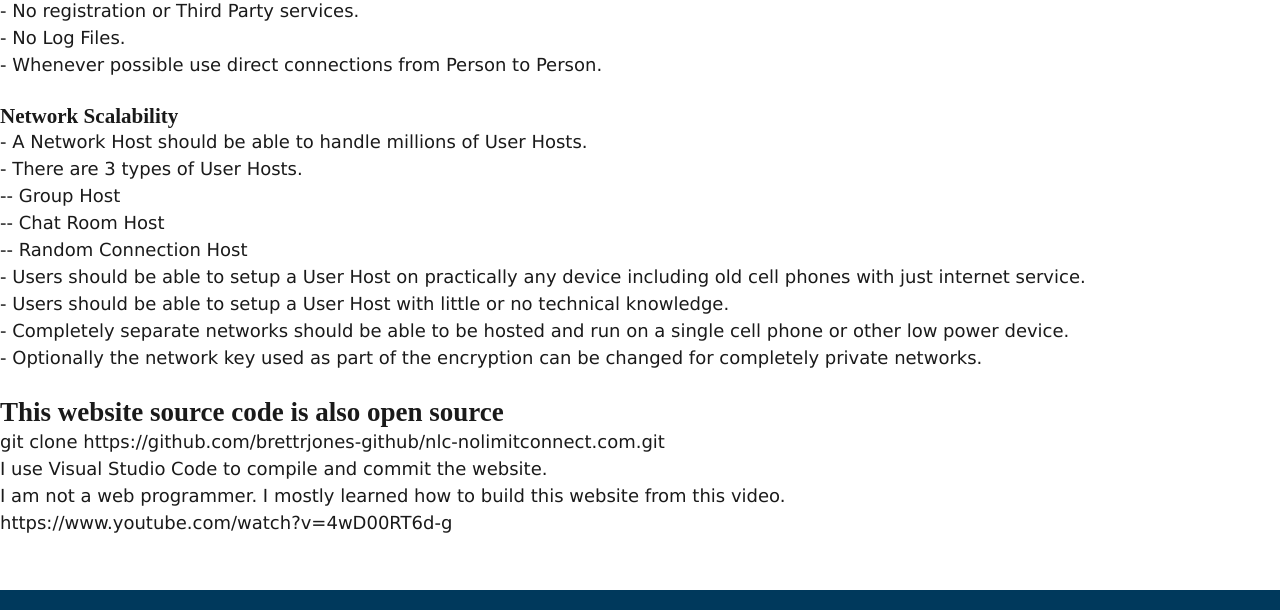
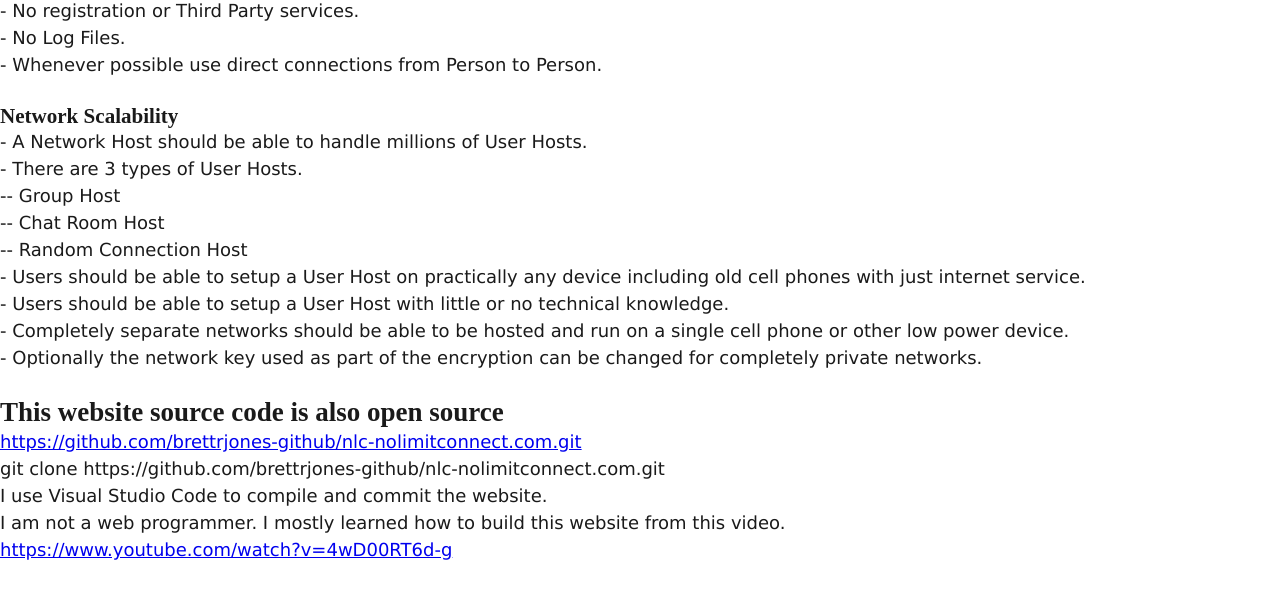
Before and after one commit to brettrjones-github/nlc-nolimitconnect.com, an Eleventy site: page src/index.njk in a window 1280 px wide. Shown: the part 1314-1924 px from the top of the page. Built offline with nearby package versions, Linux system fonts and the light colour scheme; Eleventy itself is replaced by a stand-in of ours; files that its build step writes are made by us from their sources.

Commit message:
decided to use html links for website source code and the youtube video

```diff
--- a/src/index.njk
+++ b/src/index.njk
@@ -160,9 +160,10 @@ The biggest barrier right now is getting published so users can use NLC or setup
 <p> - Optionally the network key used as part of the encryption can be changed for completely private networks.</p>
 <br>
 <h2>This website source code is also open source</h2>
+<a href="https://github.com/brettrjones-github/nlc-nolimitconnect.com.git">https://github.com/brettrjones-github/nlc-nolimitconnect.com.git</a><br/>
 git clone https://github.com/brettrjones-github/nlc-nolimitconnect.com.git<br/>
 I use Visual Studio Code to compile and commit the website.<br/>
 I am not a web programmer. I mostly learned how to build this website from this video.<br/>
-https://www.youtube.com/watch?v=4wD00RT6d-g<br/>
+<a href="https://www.youtube.com/watch?v=4wD00RT6d-g">https://www.youtube.com/watch?v=4wD00RT6d-g</a><br/>
 <br/>
 <br>
```
